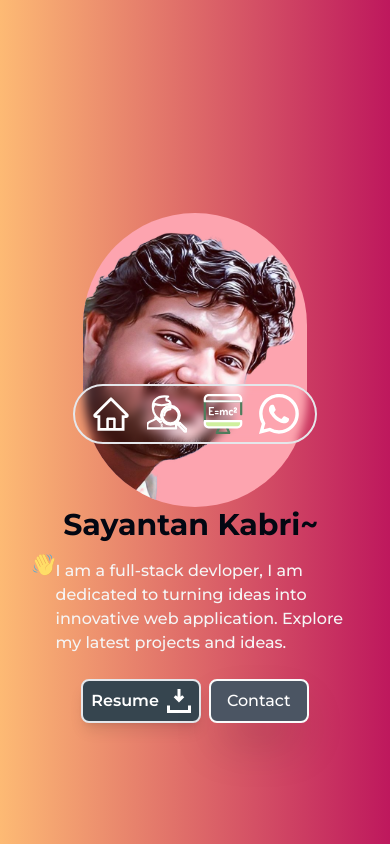
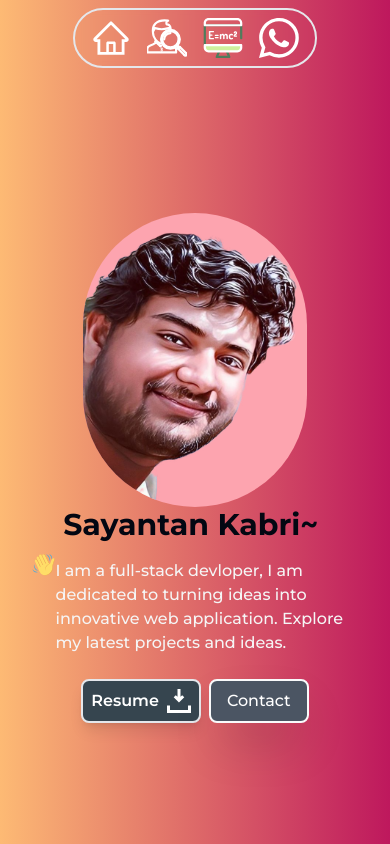
Before and after one commit to Kabri108/S_Kabri_Portfolio, a Next.js app: page / in a window 390 px wide. Shown: the top 844 px of the page. Built offline with nearby package versions, Linux system fonts and the light colour scheme.

Commit message:
change md:top2 navbar

```diff
--- a/src/components/Navbar.js
+++ b/src/components/Navbar.js
@@ -19,7 +19,7 @@ const CustomLink = ({ href, title, className = "" }) => {
 
 const Navbar = () => {
   return (
-    <header className=' font-medium flex items-center justify-around w-full py-5  text-White  bg-pink-800 md:justify-center md:z-30 md:sticky md:top-96 md:rounded-full   md:backdrop-blur-sm md:border-2  md:bg-transparent md:w-max md:m-auto
+    <header className=' font-medium flex items-center justify-around w-full py-5  text-White  bg-pink-800 md:justify-center md:z-30 md:sticky md:top-2 md:rounded-full   md:backdrop-blur-sm md:border-2  md:bg-transparent md:w-max md:m-auto
     md:p-2'>
       <div className='flex flex-row justify-around w-full items-center sm:hidden sm:py-2'>
         <nav>
@@ -35,7 +35,7 @@ const Navbar = () => {
           <Link href='https://www.linkedin.com/in/sayantan-kabri-9907b7238/' className=' transition ease-in-out delay-150 hover:-translate-y-1 hover:scale-110'><IconGithub /> </Link>
         </nav>
       </div>
-      <div className='flex flex-row items-center mx-2 2xl:hidden  sm:inline-flex   '>
+      <div className='flex flex-row items-center mx-2 2xl:hidden  sm:inline-flex '>
         <Link href="/" className='mr-4 '><IconHome/></Link>
         <Link href="/about"  className='mr-4 '><AboutIcon/></Link>
         <Link href="/projects"  className='mr-4'><ProjectIcon/></Link>
```
